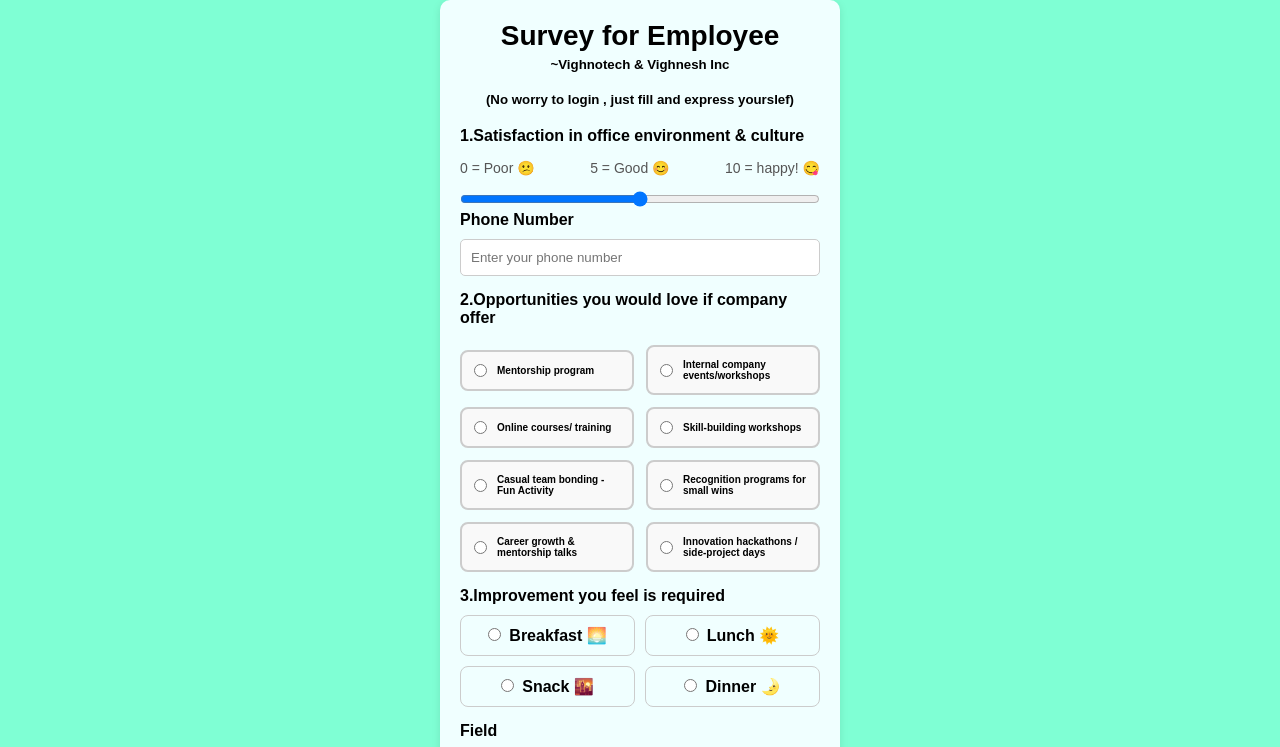
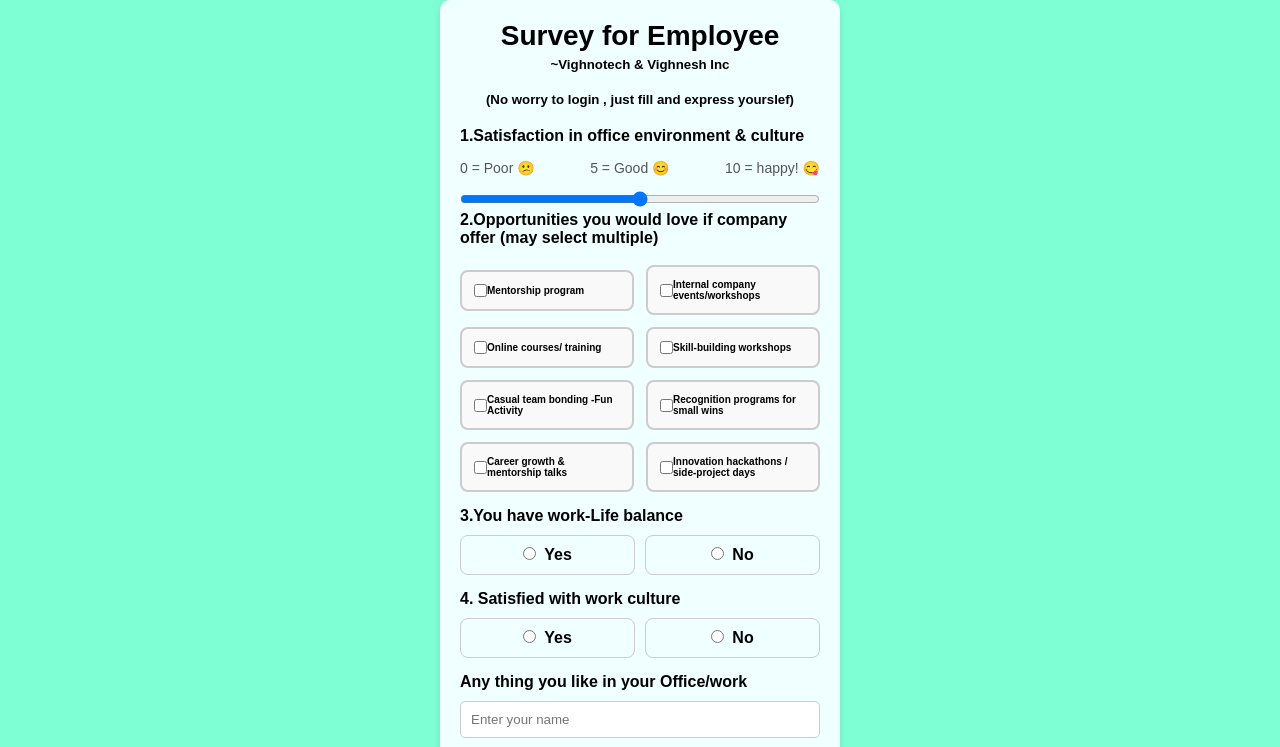
Before and after one commit to gharshit2502/feedback, a plain HTML site: page index.html in a window 1280 px wide. Shown: the top 747 px of the page. Drawn offline with Linux system fonts and the light colour scheme.

Commit message:
3rd draft

```diff
--- a/index.html
+++ b/index.html
@@ -41,45 +41,55 @@
   value="5"
 />
 
-      <div class="form-outer">
+      <!-- <div class="form-outer">
         <label>Phone Number</label>
         <input type="text" name="phone_number" placeholder="Enter your phone number" />
-      </div>
+      </div> -->
 
 
 
 
       <div class="form-outer">
-        <label>2.Opportunities you would love if company offer </label>
+        <label>2.Opportunities you would love if company offer (may select multiple) </label>
         <div class="radio-group">
-          <label><input type="radio" name="hostel" value="Mentorship program" required /> Mentorship program</label>
-          <label><input type="radio" name="hostel" value=" events/workshops" /> Internal company events/workshops</label>
-           <label><input type="radio" name="hostel" value="Online courses/ training" /> Online courses/ training</label>
-            <label><input type="radio" name="hostel" value="TSkill-building workshops" /> Skill-building workshops</label>
-            <label><input type="radio" name="hostel" value="Casual team bonding -Fun Activity" /> Casual team bonding -Fun Activity </label>
-            <label><input type="radio" name="hostel" value="Recognition programs for small wins" /> Recognition programs for small wins</label>
+          <label><input  type="checkbox" name="hostel" value="Mentorship program"   /> Mentorship program</label>
+          <label><input type="checkbox" name="hostel" value=" events/workshops" /> Internal company events/workshops</label>
+           <label><input type="checkbox" name="hostel" value="Online courses/ training" /> Online courses/ training</label>
+            <label><input type="checkbox" name="hostel" value="TSkill-building workshops" /> Skill-building workshops</label>
+            <label><input type="checkbox" name="hostel" value="Casual team bonding -Fun Activity" /> Casual team bonding -Fun Activity </label>
+            <label><input type="checkbox" name="hostel" value="Recognition programs for small wins" /> Recognition programs for small wins</label>
 
-        <label><input type="radio" name="hostel" value="Career growth & mentorship talks" /> Career growth & mentorship talks </label>
-            <label><input type="radio" name="hostel" value="Innovation hackathons / side-project days" /> Innovation hackathons / side-project days </label>
+        <label><input type="checkbox" name="hostel" value="Career growth & mentorship talks" /> Career growth & mentorship talks </label>
+            <label><input type="checkbox" name="hostel" value="Innovation hackathons / side-project days" /> Innovation hackathons / side-project days </label>
 
                 </div>
       </div>
 
       <div class="form-outer">
-  <label>3.Improvement you feel is required  </label>
+  <label>3.You have work-Life balance   </label>
   <div class="radio-grid">
-    <label><input type="radio" name="mealType" value="Breakfast" required><span>Breakfast &#127749;</span></label>
-    <label><input type="radio" name="mealType" value="Lunch"><span>Lunch &#127774;</span></label>
-    <label><input type="radio" name="mealType" value="Snack"><span>Snack &#127751;</span></label>
-    <label><input type="radio" name="mealType" value="Dinner"><span>Dinner &#127771;</span></label>
+    <label><input type="radio" name="mealType" value="Balance" ><span>Yes </span></label>
+    <label><input type="radio" name="mealType" value="No_Balance"><span>No</span></label>
+
+  </div>
+</div>
+
+<div class="form-outer">
+  <label>4. Satisfied with work culture     </label>
+  <div class="radio-grid">
+     <label><input type="radio" name="mealType" value="Satisfied" ><span>Yes </span></label>
+    <label><input type="radio" name="mealType" value="No_satisfy"><span>No</span></label>
   </div>
 </div>
 
  <div class="form-outer">
-        <label>Field </label>
-        <input type="text" name="name" placeholder="Enter your name" required />
+        <label>Any thing you like in your Office/work </label>
+        <input type="text" name="name" placeholder="Enter your name"   />
       </div>
-
+<div class="form-outer">
+        <label>Any thing you dislike in your Office/work </label>
+        <input type="text" name="name" placeholder="Enter your name"   />
+      </div>
 
 
 
```
